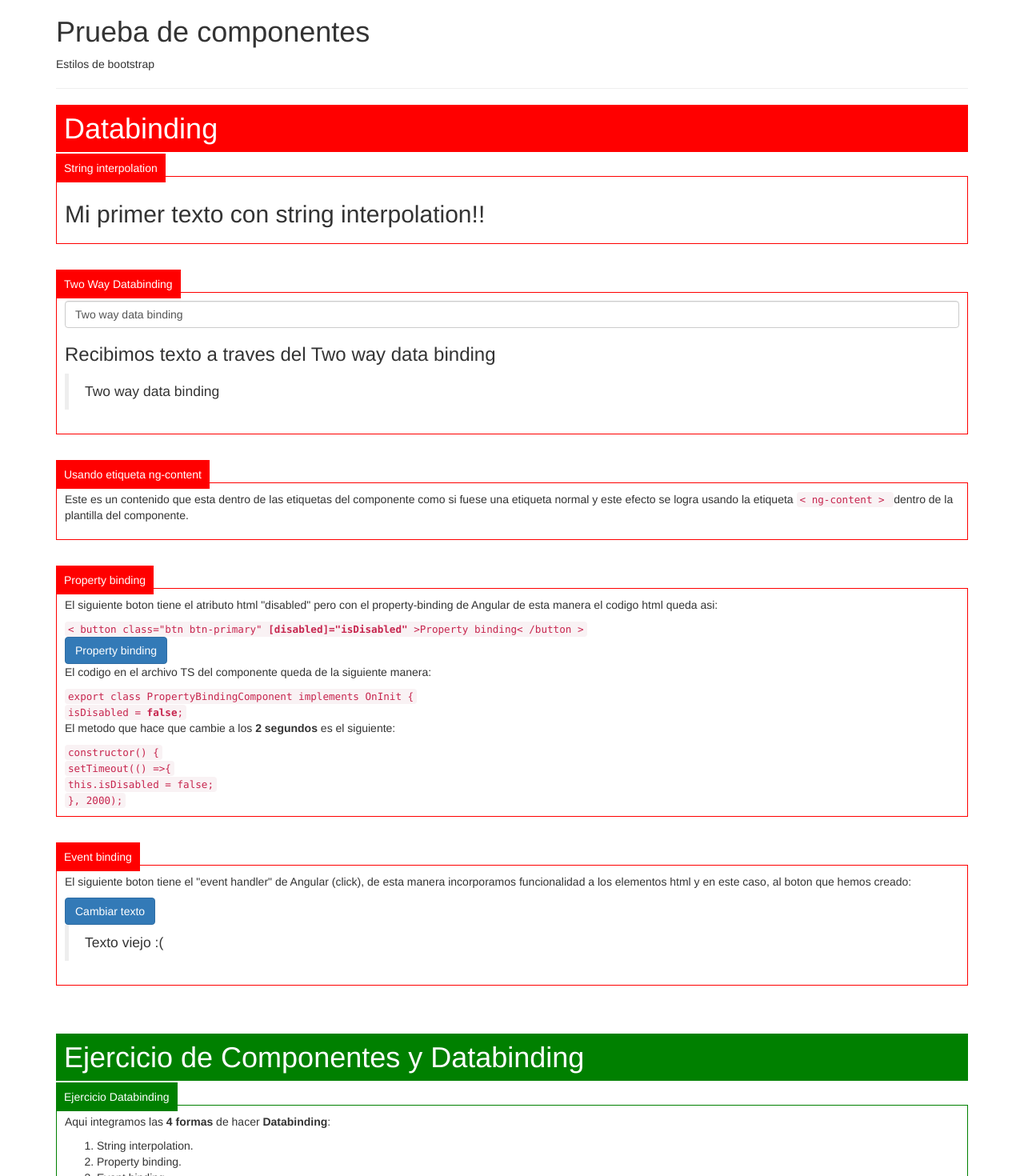
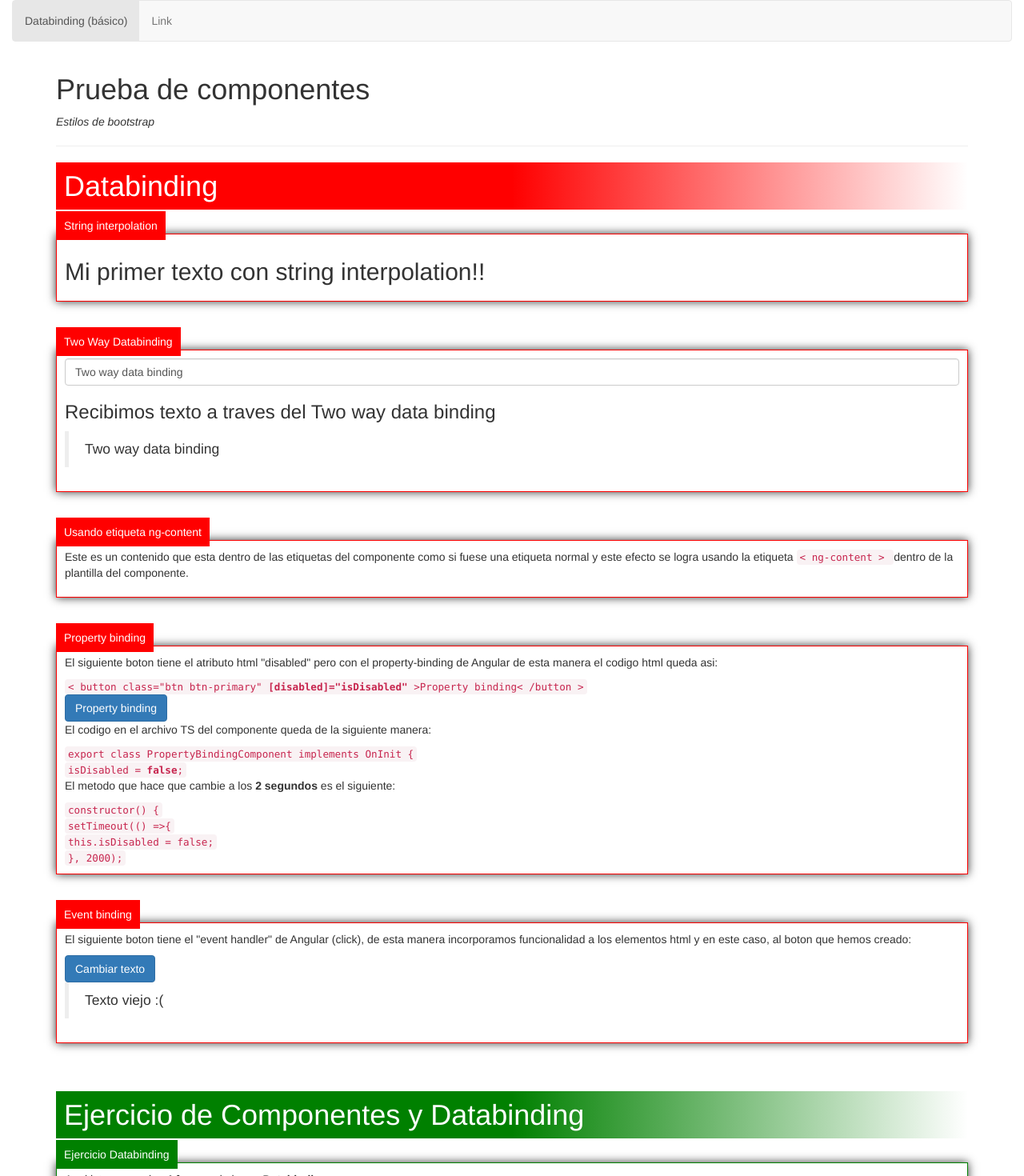
Before and after one commit to eliasrosales88/angular-components, an Angular app: page / in a window 1280 px wide. Shown: the top 1470 px of the page at 80% size. Built offline with nearby package versions, Linux system fonts and the light colour scheme.

Commit message:
Adding menu for the future and setting new css

```diff
--- a/src/app/app.component.html
+++ b/src/app/app.component.html
@@ -1,9 +1,22 @@
+<div class="container-fluid">
+  <header>
+    <nav class="navbar navbar-default">
+      <ul class="nav navbar-nav">
+        <li class="active"><a href="#">Databinding (básico)</a></li>
+        <li class=""><a href="#">Link </a></li>
+      </ul>
+    </nav>
+  </header>
+</div>
 <div class="container">
+  <div class="row">
+    <div class="col-xs-12">
+
       <h1>Prueba de componentes</h1>
-  <span>Estilos de bootstrap</span>
+      <span><i>Estilos de bootstrap</i></span>
       <hr>
 
-  <h1 class="bg-red">Databinding</h1>
+      <h1 class="bg-red-title">Databinding</h1>
       <span class="bg-red">String interpolation</span>
       <app-string-interpolation></app-string-interpolation>
       <br>
@@ -26,7 +39,9 @@
       <app-event-binding></app-event-binding>
       <br>
 
-  <h1 class="bg-green">Ejercicio de Componentes y Databinding</h1>
+      <h1 class="bg-green-title">Ejercicio de Componentes y Databinding</h1>
       <span class="bg-green">Ejercicio Databinding</span>
       <app-databinding-exercise></app-databinding-exercise>
     </div>
+  </div>
+</div>
--- a/src/styles.css
+++ b/src/styles.css
@@ -1,17 +1,24 @@
 /* You can add global styles to this file, and also import other style files */
-.bg-red{
-    background: red;
+.bg-red-title, .bg-green-title, .bg-red, .bg-green{
     color: white;
     padding: 10px;
 }
+.bg-red-title{
+    background-image: linear-gradient(to left , white, red 50%);
+}
+.bg-green-title{
+    background-image: linear-gradient(to left , white, green 50%);
+}
+.bg-red{
+    background: red;
+}
 .bg-green{
     background: green;
-    color: white;
-    padding: 10px;
 }
 .border-1{
     border: 1px solid #eee;
     padding: 10px;
+    box-shadow: 0 0 11px #333333;
 }
 .border-red{
     border-color: red;
```
Lines whose indentation alone changed are shown as unchanged.
